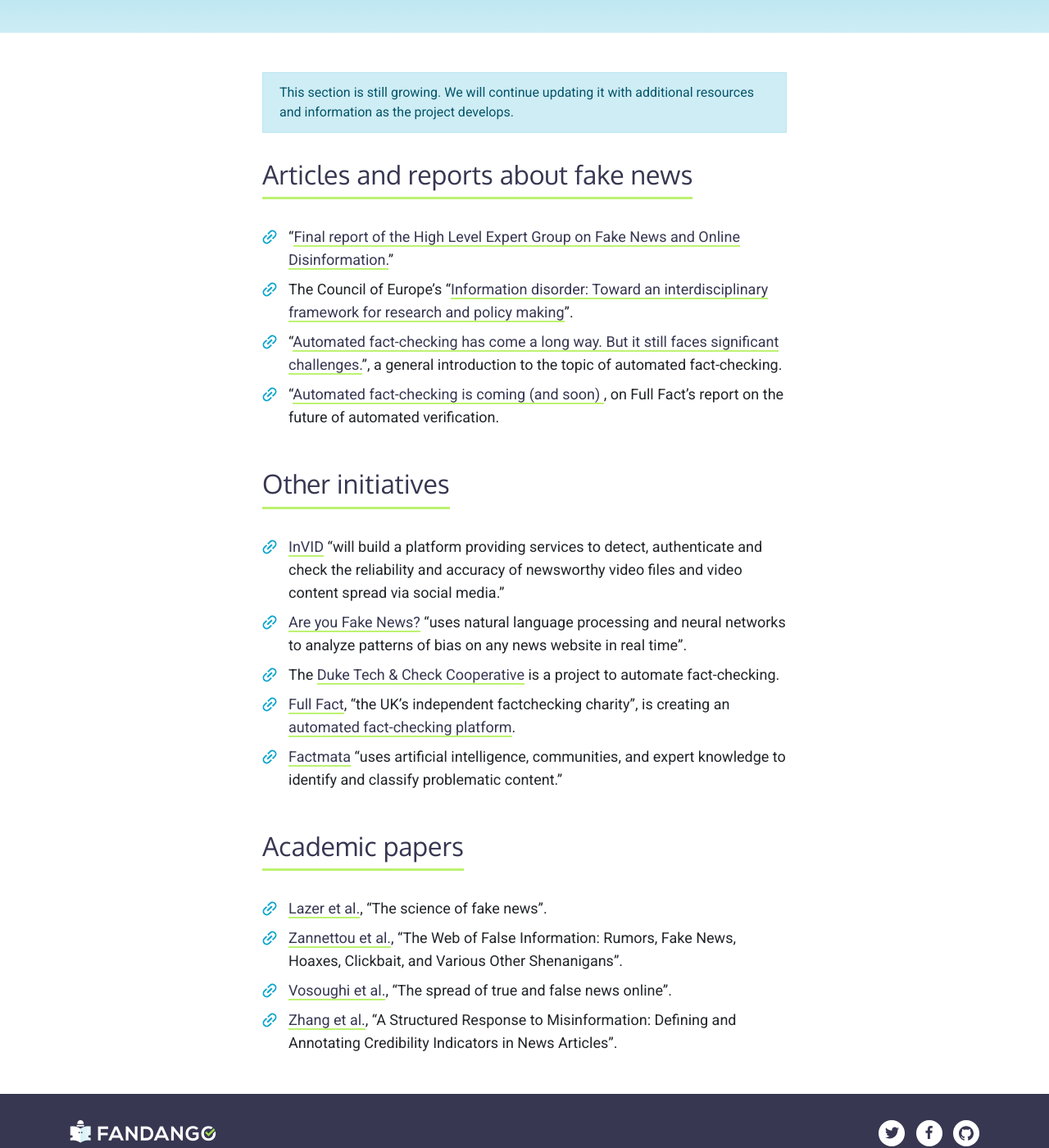
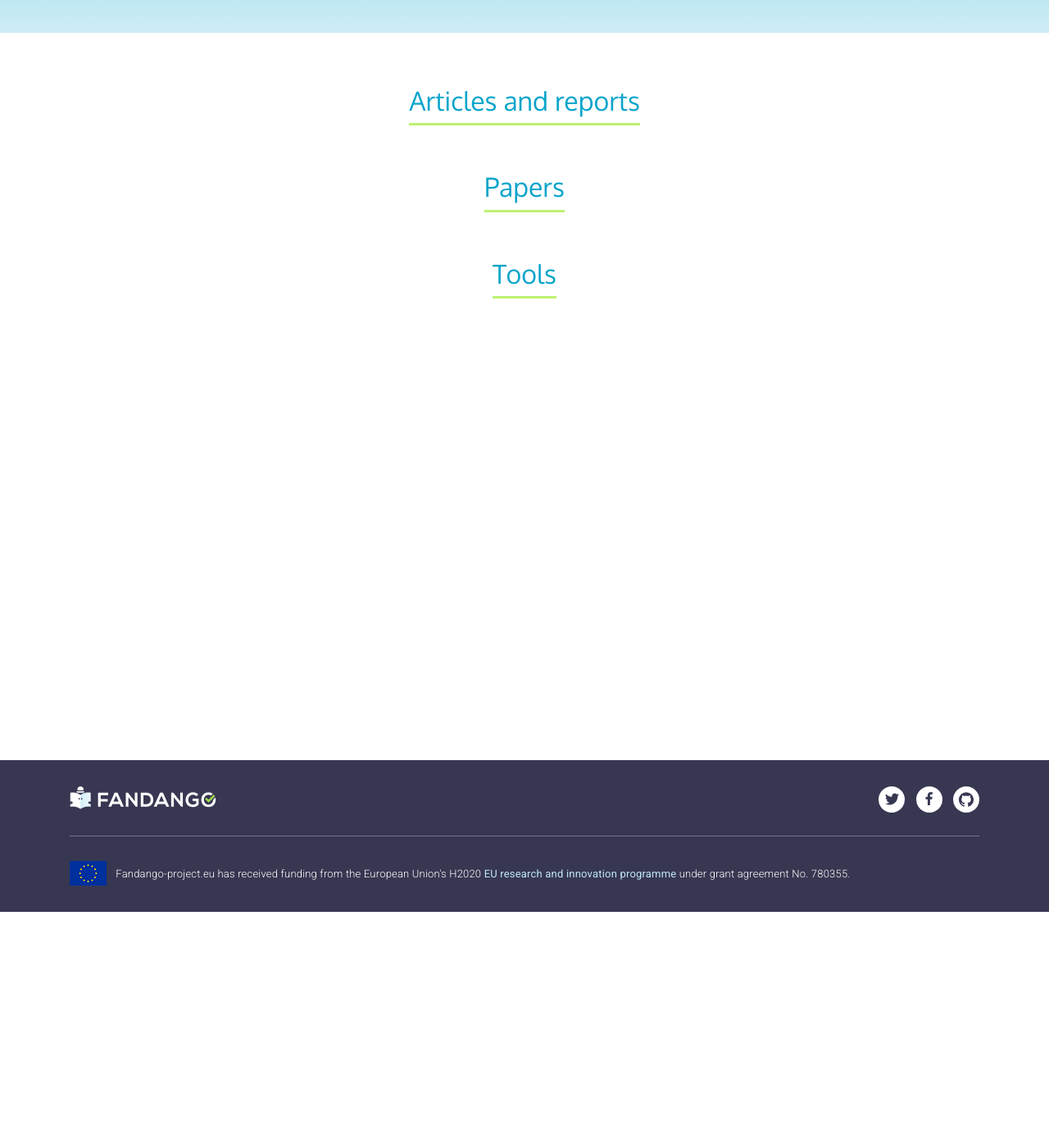
Before and after one commit to fandangOrg/fandango-web, a Jekyll site: the page built from resources.md, in a window 1280 px wide and 1400 px high, scrolled down 288 px. Shown: the whole window at 82% size. Built offline with Jekyll 4.4.1, drawn with Linux system fonts in a browser that asks for light colours; comment, search, counter and statistics services are not loaded.

Commit message:
Update index pages

```diff
--- a/resources.md
+++ b/resources.md
@@ -1,36 +1,12 @@
 ---
 title: Resources
-date: 2018-02-28 12:40:00 Z
 permalink: "/resources/"
 is_in_navigation: true
 navigation_order: 3
+layout: page
 ---
 
-<div class="alert alert-primary">This section is still growing. We will continue updating it with additional resources and information as the project develops.</div>
-
-
-### Articles and reports about fake news
-
-{: .resources-list}
-- "[Final report of the High Level Expert Group on Fake News and Online Disinformation.](https://ec.europa.eu/digital-single-market/en/news/final-report-high-level-expert-group-fake-news-and-online-disinformation)"
-- The Council of Europe's "[Information disorder: Toward an interdisciplinary framework for research and policy making](https://edoc.coe.int/en/media-freedom/7495-information-disorder-toward-an-interdisciplinary-framework-for-research-and-policy-making.html)".
-- "[Automated fact-checking has come a long way. But it still faces significant challenges.](https://www.poynter.org/news/automated-fact-checking-has-come-long-way-it-still-faces-significant-challenges)", a general introduction to the topic of automated fact-checking.
-- "[Automated fact-checking is coming (and soon)
-](https://www.poynter.org/news/report-automated-fact-checking-coming-and-soon), on Full Fact's report on the future of automated verification.
-
-### Other initiatives
-
-{: .resources-list}
-- [InVID](http://www.invid-project.eu) "will build a platform providing services to detect, authenticate and check the reliability and accuracy of newsworthy video files and video content spread via social media."
-- [Are you Fake News?](http://www.areyoufakenews.com) "uses natural language processing and neural networks to analyze patterns of bias on any news website in real time".
-- The [Duke Tech & Check Cooperative](https://reporterslab.org/tech-and-check/) is a project to automate fact-checking.
-- [Full Fact](https://fullfact.org/), "the UK's independent factchecking charity", is creating an [automated fact-checking platform](https://www.poynter.org/news/step-toward-automation-full-fact-has-built-live-fact-checking-prototype).
-- [Factmata](http://factmata.com) "uses artificial intelligence, communities, and expert knowledge to identify and classify problematic content."
-
-### Academic papers
-
-{: .resources-list}
-- [Lazer et al.](http://science.sciencemag.org/content/359/6380/1094), "The science of fake news".
-- [Zannettou et al.](https://arxiv.org/pdf/1804.03461.pdf), "The Web of False Information: Rumors, Fake News, Hoaxes, Clickbait, and Various Other Shenanigans".
-- [Vosoughi et al.](http://science.sciencemag.org/content/359/6380/1146), "The spread of true and false news online".
-- [Zhang et al.](http://people.csail.mit.edu/axz/papers/webconf_credco.pdf), "A Structured Response to Misinformation: Defining and Annotating Credibility Indicators in News Articles".
+{: .project-list}
+- ### [Articles and reports](/resources/articles/)
+- ### [Papers](/resources/papers/)
+- ### [Tools](/resources/tools/)
```
Also changed, not shown: the-project.md (+3 -1 lines).
